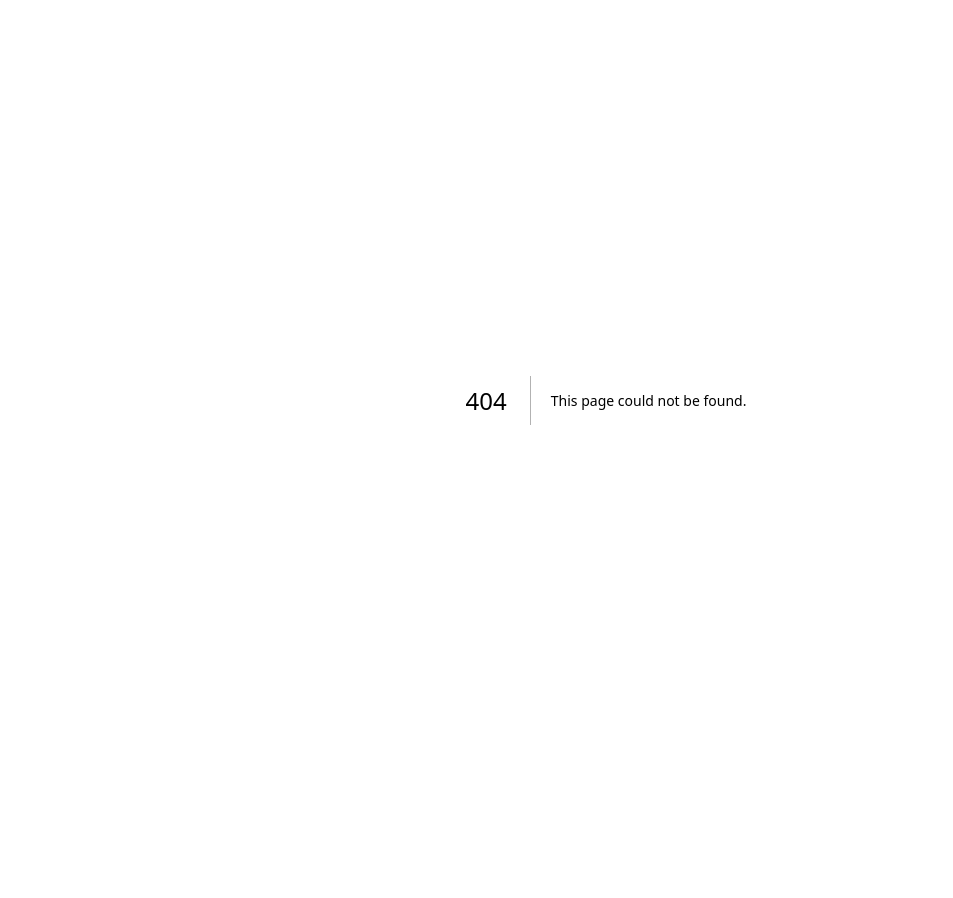
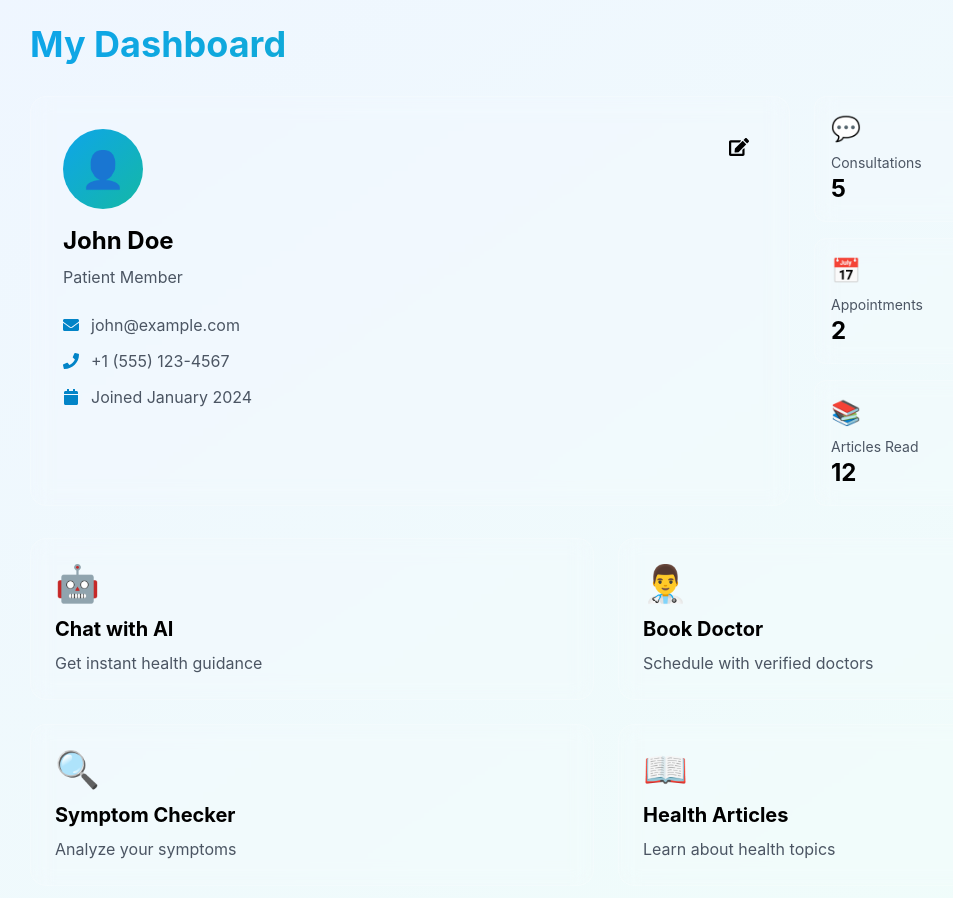
Before and after one commit to clovisangwa/healthconnect-ai, a Next.js app: page /dashboard in a window 1280 px wide. Before the commit this address had no page. Shown: the top 898 px of the page, without its empty margins (34-987 px from the left). Before the commit the page ends 800 px from the top, so only its background shows below. Built offline with nearby package versions, Linux system fonts and the light colour scheme.

Commit message:
Add user dashboard page route

```diff
--- /dev/null
+++ b/src/app/dashboard/page.tsx
@@ -0,0 +1,131 @@
+'use client';
+
+import { motion } from 'framer-motion';
+import { FaUser, FaEnvelope, FaPhone, FaCalendar, FaEdit } from 'react-icons/fa';
+
+export default function DashboardPage() {
+  const user = {
+    name: 'John Doe',
+    email: 'john@example.com',
+    phone: '+1 (555) 123-4567',
+    joinDate: 'January 2024',
+    stats: {
+      consultations: 5,
+      appointments: 2,
+      articles: 12,
+    },
+  };
+
+  return (
+    <div className="min-h-screen bg-gradient-to-br from-blue-50 to-teal-50 dark:from-slate-900 dark:to-slate-800 p-6">
+      <div className="max-w-6xl mx-auto">
+        <motion.h1
+          className="text-4xl font-bold mb-8 gradient-text"
+          initial={{ opacity: 0, y: -20 }}
+          animate={{ opacity: 1, y: 0 }}
+        >
+          My Dashboard
+        </motion.h1>
+
+        {/* Profile Card */}
+        <div className="grid lg:grid-cols-3 gap-6 mb-8">
+          <motion.div
+            className="glass bg-white dark:bg-slate-800 rounded-2xl p-8 col-span-2"
+            initial={{ opacity: 0, x: -20 }}
+            animate={{ opacity: 1, x: 0 }}
+          >
+            <div className="flex items-start justify-between mb-6">
+              <div>
+                <div className="w-20 h-20 bg-gradient-hero rounded-full flex items-center justify-center text-4xl mb-4">
+                  👤
+                </div>
+                <h2 className="text-2xl font-bold mb-2">{user.name}</h2>
+                <p className="text-gray-600 dark:text-gray-300">Patient Member</p>
+              </div>
+              <button className="p-2 hover:bg-gray-100 dark:hover:bg-slate-700 rounded-lg transition">
+                <FaEdit size={20} />
+              </button>
+            </div>
+
+            <div className="space-y-3 text-gray-600 dark:text-gray-300">
+              <div className="flex items-center gap-3">
+                <FaEnvelope className="text-primary-600" />
+                {user.email}
+              </div>
+              <div className="flex items-center gap-3">
+                <FaPhone className="text-primary-600" />
+                {user.phone}
+              </div>
+              <div className="flex items-center gap-3">
+                <FaCalendar className="text-primary-600" />
+                Joined {user.joinDate}
+              </div>
+            </div>
+          </motion.div>
+
+          {/* Quick Stats */}
+          <motion.div
+            className="space-y-4"
+            initial={{ opacity: 0, x: 20 }}
+            animate={{ opacity: 1, x: 0 }}
+          >
+            {[
+              { label: 'Consultations', value: user.stats.consultations, icon: '💬' },
+              { label: 'Appointments', value: user.stats.appointments, icon: '📅' },
+              { label: 'Articles Read', value: user.stats.articles, icon: '📚' },
+            ].map((stat, idx) => (
+              <div key={idx} className="glass bg-white dark:bg-slate-800 rounded-xl p-4">
+                <div className="text-2xl mb-2">{stat.icon}</div>
+                <div className="text-gray-600 dark:text-gray-300 text-sm">{stat.label}</div>
+                <div className="text-2xl font-bold">{stat.value}</div>
+              </div>
+            ))}
+          </motion.div>
+        </div>
+
+        {/* Quick Actions */}
+        <motion.div
+          className="grid md:grid-cols-2 gap-6"
+          initial={{ opacity: 0, y: 20 }}
+          animate={{ opacity: 1, y: 0 }}
+        >
+          <a
+            href="/chat"
+            className="glass bg-gradient-card hover:shadow-lg transition p-6 rounded-2xl"
+          >
+            <div className="text-4xl mb-3">🤖</div>
+            <h3 className="text-xl font-bold mb-2">Chat with AI</h3>
+            <p className="text-gray-600 dark:text-gray-300">Get instant health guidance</p>
+          </a>
+
+          <a
+            href="/doctors"
+            className="glass bg-gradient-card hover:shadow-lg transition p-6 rounded-2xl"
+          >
+            <div className="text-4xl mb-3">👨‍⚕️</div>
+            <h3 className="text-xl font-bold mb-2">Book Doctor</h3>
+            <p className="text-gray-600 dark:text-gray-300">Schedule with verified doctors</p>
+          </a>
+
+          <a
+            href="/symptom-checker"
+            className="glass bg-gradient-card hover:shadow-lg transition p-6 rounded-2xl"
+          >
+            <div className="text-4xl mb-3">🔍</div>
+            <h3 className="text-xl font-bold mb-2">Symptom Checker</h3>
+            <p className="text-gray-600 dark:text-gray-300">Analyze your symptoms</p>
+          </a>
+
+          <a
+            href="/articles"
+            className="glass bg-gradient-card hover:shadow-lg transition p-6 rounded-2xl"
+          >
+            <div className="text-4xl mb-3">📖</div>
+            <h3 className="text-xl font-bold mb-2">Health Articles</h3>
+            <p className="text-gray-600 dark:text-gray-300">Learn about health topics</p>
+          </a>
+        </motion.div>
+      </div>
+    </div>
+  );
+}
```
